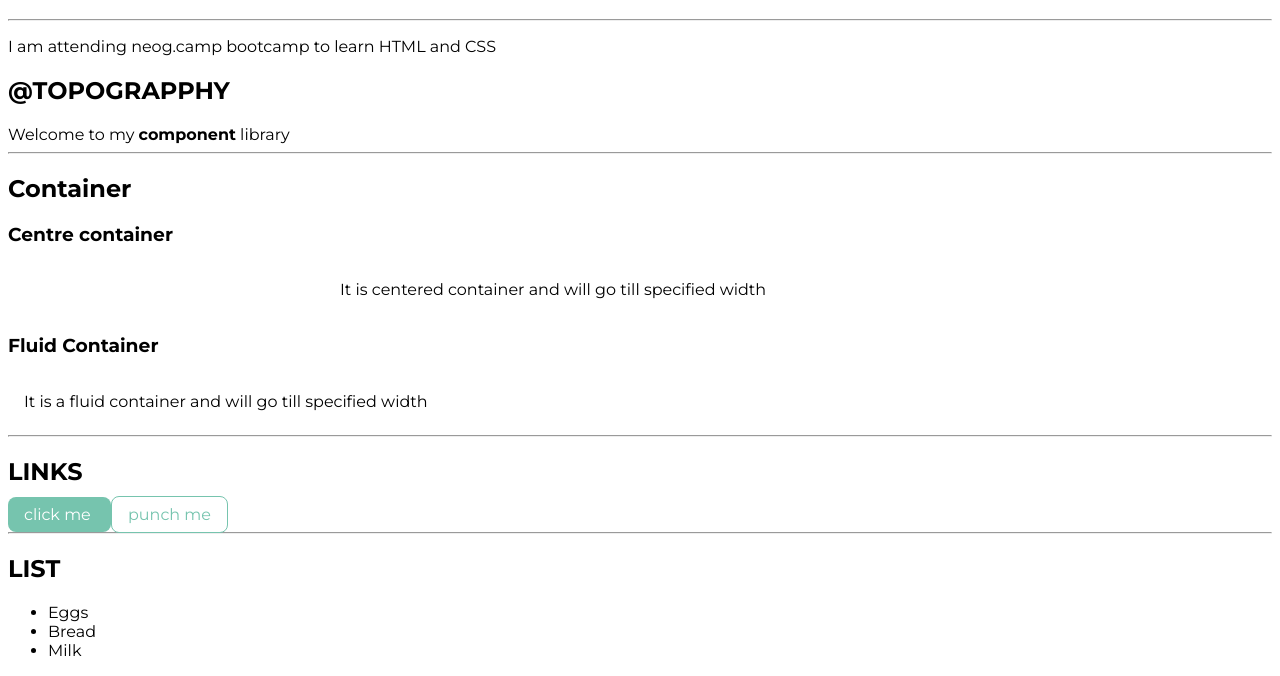
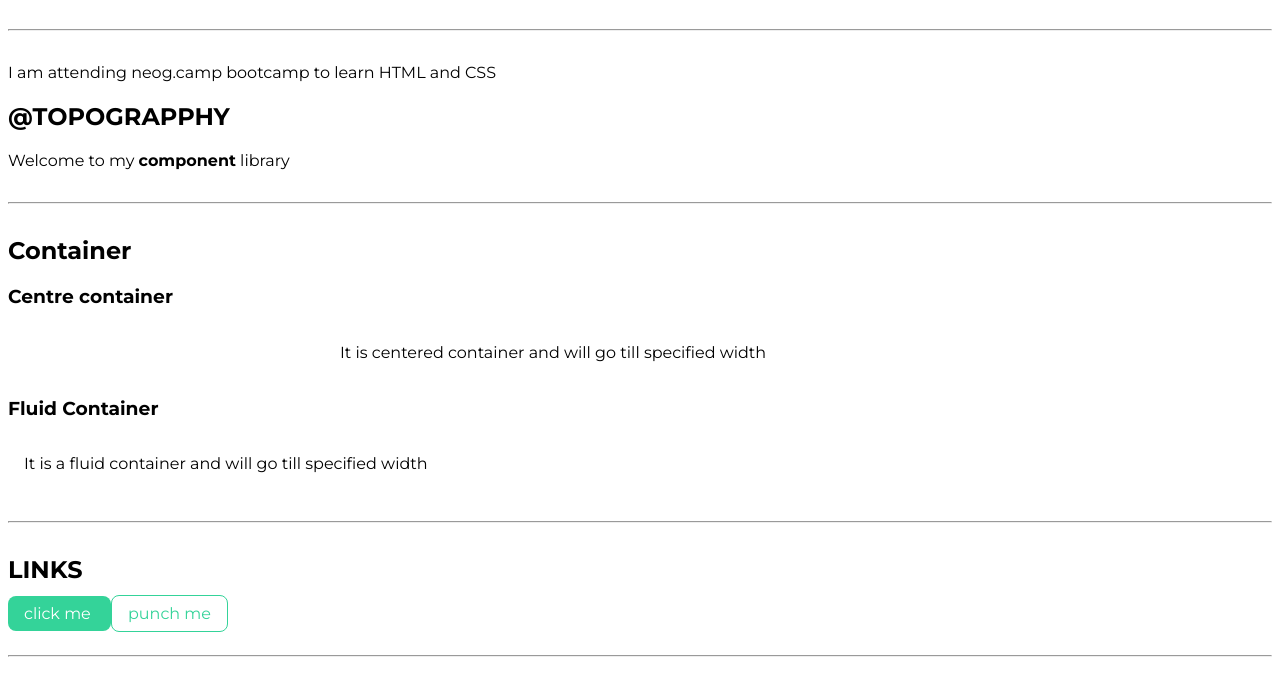
Before and after one commit to vikas16042019/HTML-learning-website-development, a plain HTML site: page index.html in a window 1280 px wide. Shown: the part 63-739 px from the top of the page. Drawn offline with Linux system fonts and the light colour scheme.

Commit message:
link updated again

```diff
--- a/styles.css
+++ b/styles.css
@@ -1,9 +1,14 @@
 @import url('https://fonts.googleapis.com/css2?family=Montserrat:wght@400;700&display=swap');
 :root
 {
-    --primary-color : #76c4AE
+    --primary-color : #34d399
     ;
 }
+hr
+{
+    margin: 2rem 0rem;
+}
+
 body
 {
     font-family: 'Montserrat', sans-serif;
```
